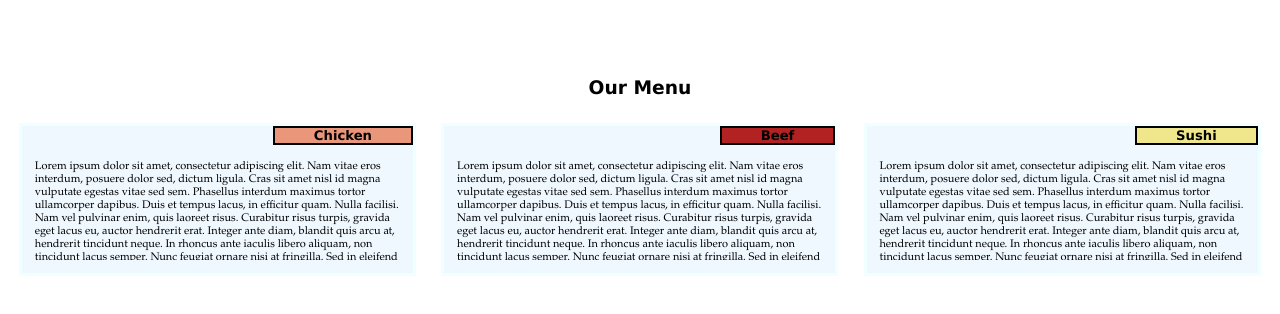
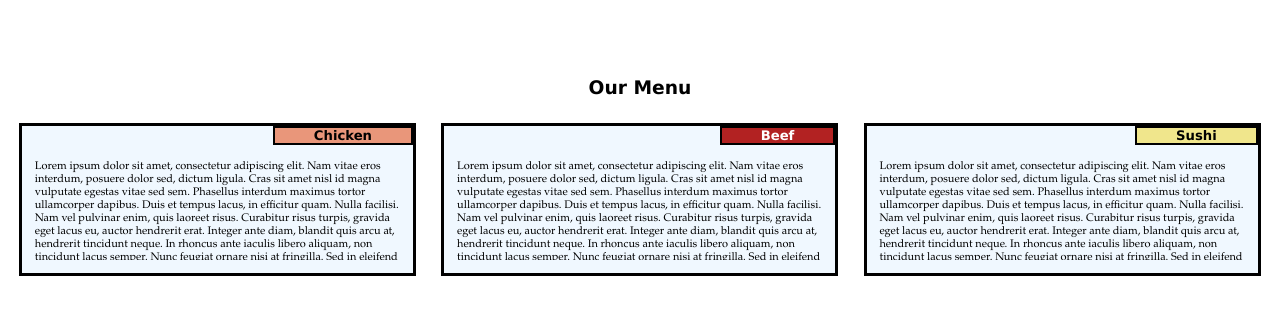
Before and after one commit to pedronm/module2-solution, a plain HTML site: page index.html in a window 1280 px wide. Drawn offline with Linux system fonts and the light colour scheme.

Commit message:
applied changes to the css by the coursera fellows

```diff
--- a/css/style.css
+++ b/css/style.css
@@ -1,5 +1,5 @@
 body{
-	padding:4%;
+	padding:4% 0.5%;
 
 }
 *{
@@ -11,8 +11,8 @@ body{
 div{
 	padding:1%;
 	position:relative;
-	border: 3px solid Azure;
-	margin-top:4%;
+	border: 3px solid Black;
+	margin:0 1%;
 }
 div > section{
 	margin-top:6%;
@@ -59,6 +59,7 @@ section{
 
 #beef-tag h2{
 	background-color:FireBrick;
+	color:white;
 
 }
 #sushi-tag h2{
@@ -66,7 +67,7 @@ section{
 }
 
 /*************** Browser View ***********/
-@media(min-width:992px){
+/*@media(min-width:992px) i've took out this one, it wars really unecessary!*/
 	.col-lg-1,.col-lg-2,.col-lg-3,.col-lg-4,.col-lg-5, .col-lg-6, .col-lg-7,
 	.col-lg-7, .col-lg-8, .col-lg-9, .col-lg-10, .col-lg-11, .col-lg-12{
 		float:left;
@@ -107,17 +108,9 @@ section{
 	.col-lg-12{
 		width:100%;
 	}
-	div{
-		margin:0% 1%;
 
-	}
-	body{
-		padding:4% 0.5%;
-	}
-
-}
 /************** Tablet View **********/
-@media(min-width:768px) and (max-width:991px){
+@media(min-width:768px) and (max-width:990px){
 	.col-md-1,.col-md-2,.col-md-3,.col-md-4,.col-md-5, .col-md-6, .col-md-7,
 	.col-md-7, .col-md-8, .col-md-9, .col-md-10, .col-md-11, .col-md-12{
 		float:left;
@@ -159,12 +152,12 @@ section{
 	.col-md-12{
 		width:100%;
 	}
-	/* div{
+	div{
 		margin-left:0px;
 		margin-right:0px;
 		margin-bottom:0px;
 
-	}
+	}/*
 	div#chicken-tag, div#beef-tag{
 		padding-left:4%;
 		margin-left:6%;
```
Also changed, not shown: 1 other file.
